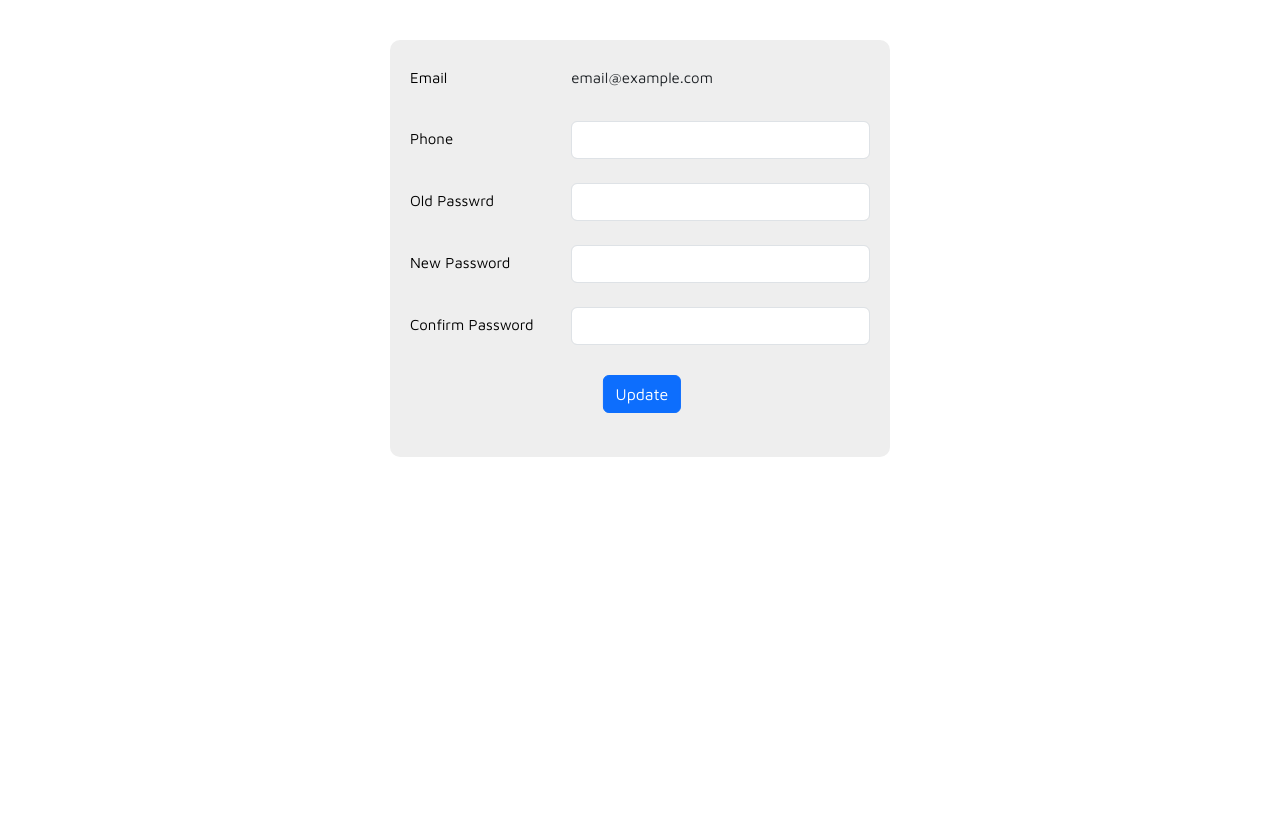
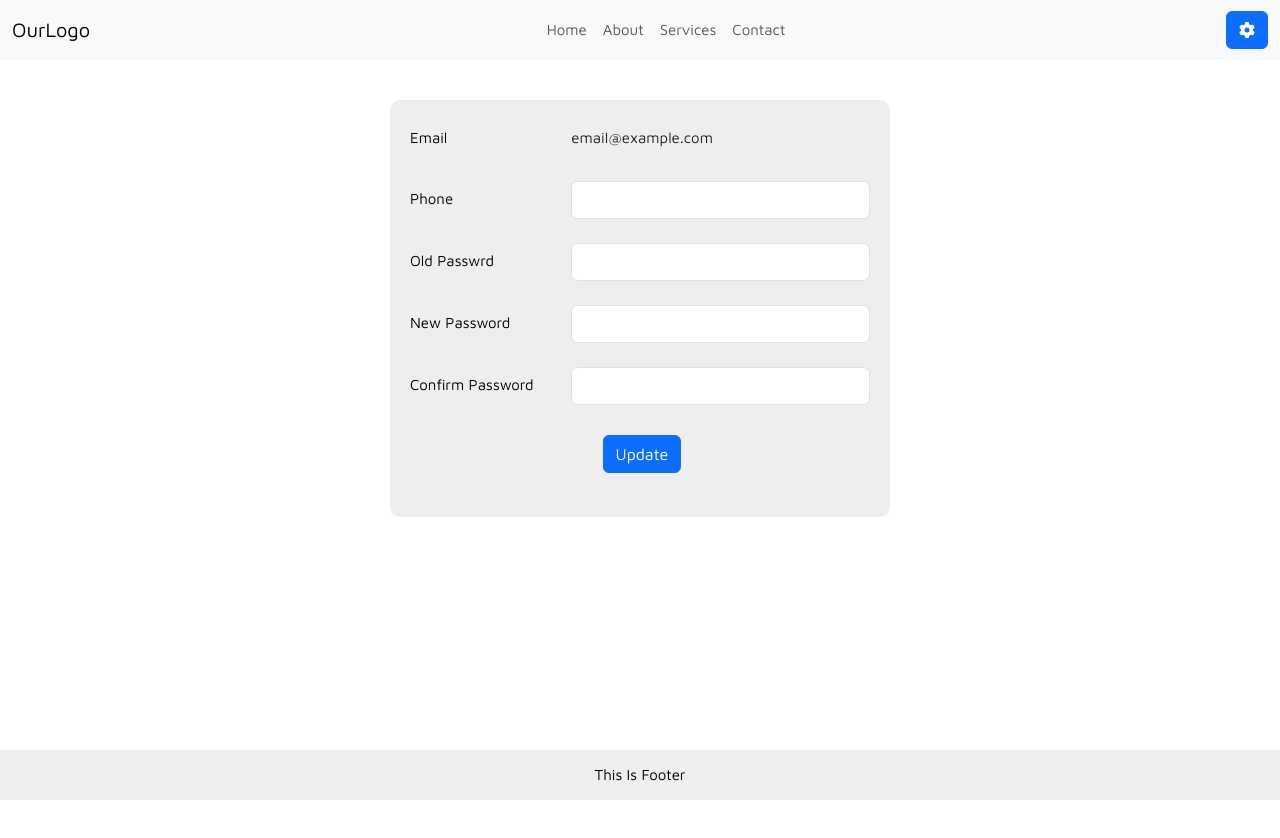
Before and after one commit to DeaaAlz/firstProject, a React (Create React App) app: page /updateProfile in a window 1280 px wide. After the commit the page ends 800 px from the top, so only its background shows below. Built offline with nearby package versions, Linux system fonts and the light colour scheme.

Commit message:
Update updateProfile.js

```diff
--- a/src/Components/updateProfile.js
+++ b/src/Components/updateProfile.js
@@ -1,9 +1,13 @@
 import 'bootstrap/dist/css/bootstrap.css'
 import 'bootstrap/dist/js/bootstrap'
 import './updateProfile.css'
+import Header from '../pages/Home/header'
+import Footer from '../pages/Home/footer'
 
 function updateProfile(){
     return(
+        <>
+        <Header></Header>
         <form method='post'>
             <div className='container'>
 
@@ -42,6 +46,8 @@ function updateProfile(){
 
         </div>
         </form>
+        <Footer></Footer>
+        </>
     )
 }
 
```
